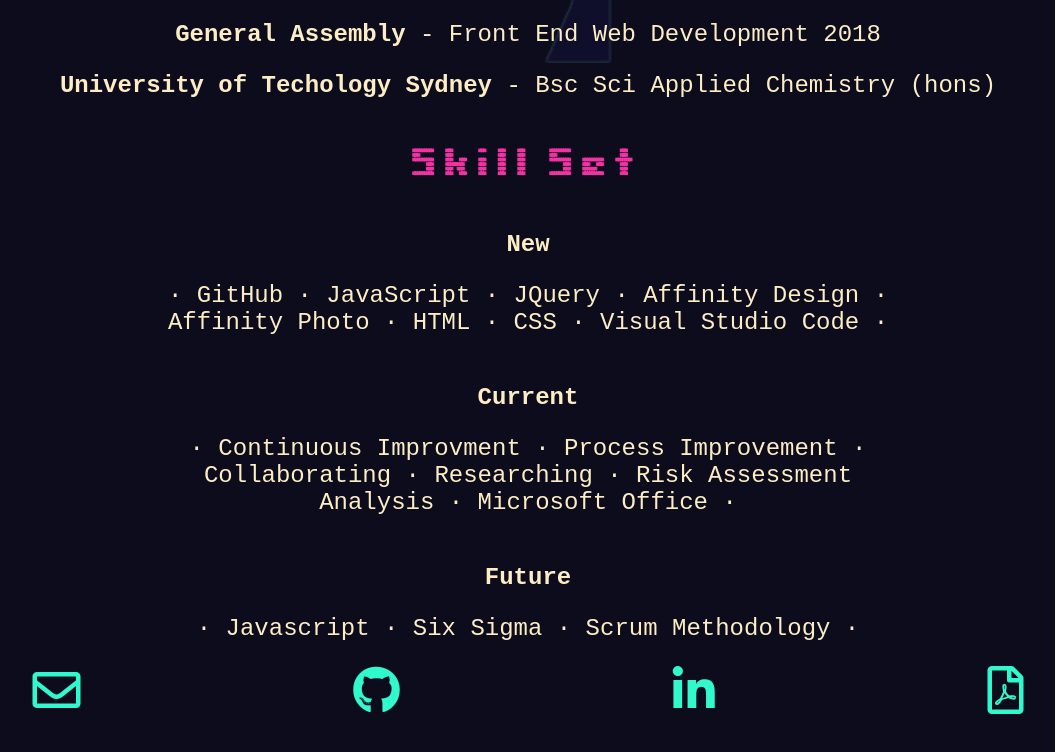
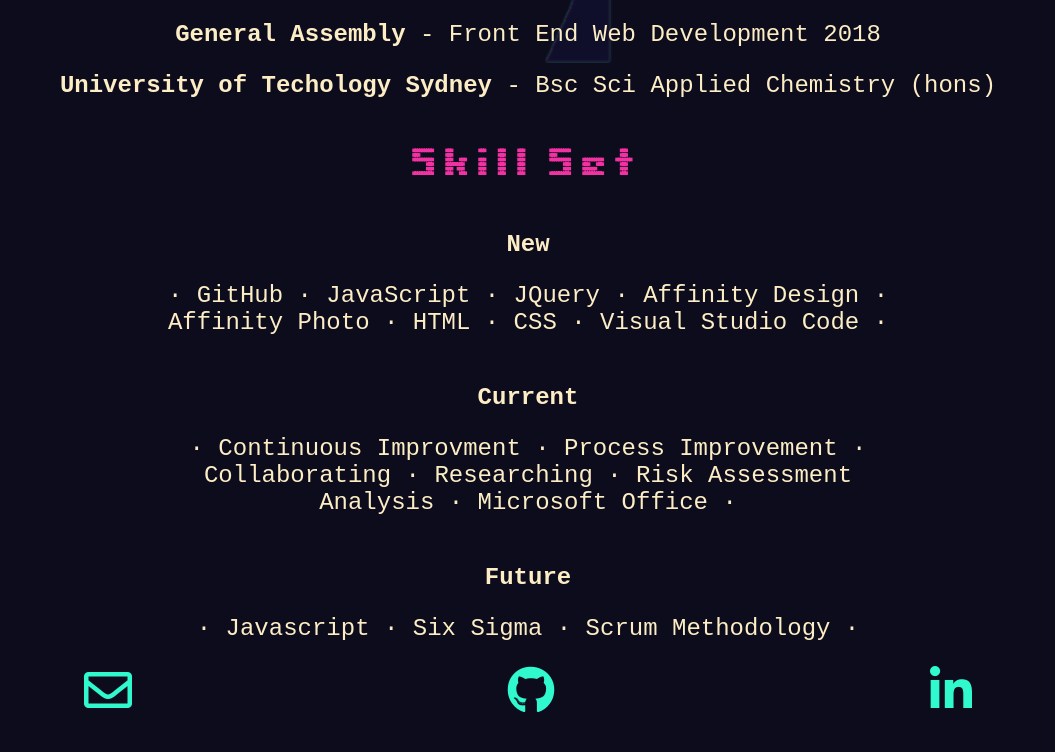
Before and after one commit to Claudsdee/Port, a plain HTML site: page index.html in a window 1280 px wide. Shown: the part 1406-2158 px from the top of the page, without its empty margins (112-1167 px from the left). Drawn offline with nearby package versions, Linux system fonts and the light colour scheme; a web font is replaced by a local one.

Commit message:
res remove

```diff
--- a/index.html
+++ b/index.html
@@ -123,9 +123,9 @@
                 <a href="https://www.linkedin.com/in/claudia-daboul-880271101/">
                     <i class="fab fa-linkedin-in fa-ico"></i>
                 </a>
-                <a href="assets/claudia Daboul Web dev resume.pdf">
+                <!-- <a href="assets/claudia Daboul Web dev resume.pdf">
                     <i class="far fa-file-pdf fa-ico"></i>
-                </a>
+                </a> -->
             </div>
             <div>
                 <a class="back-to-top" style="display: inline;" href="#topofsite">
```
